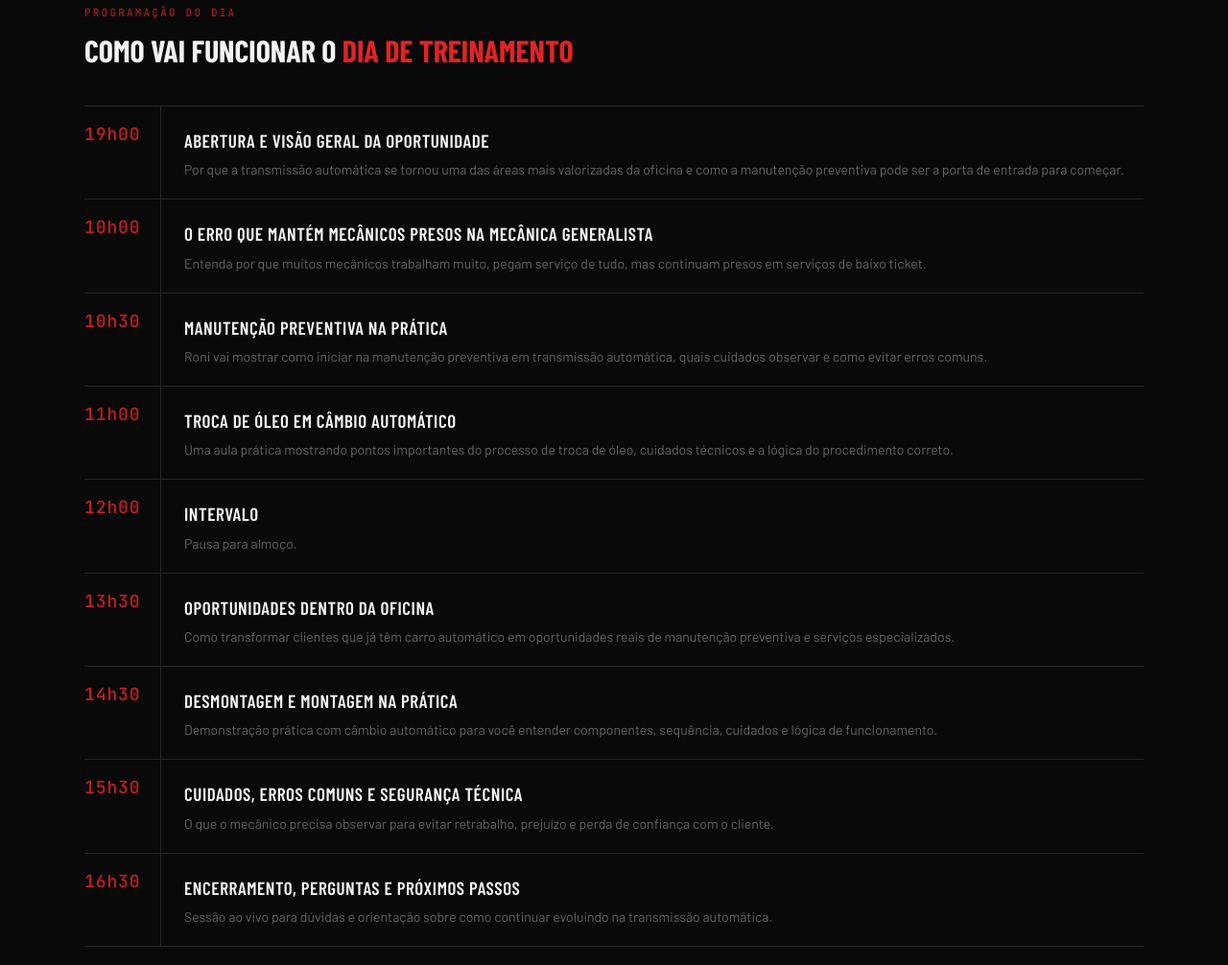
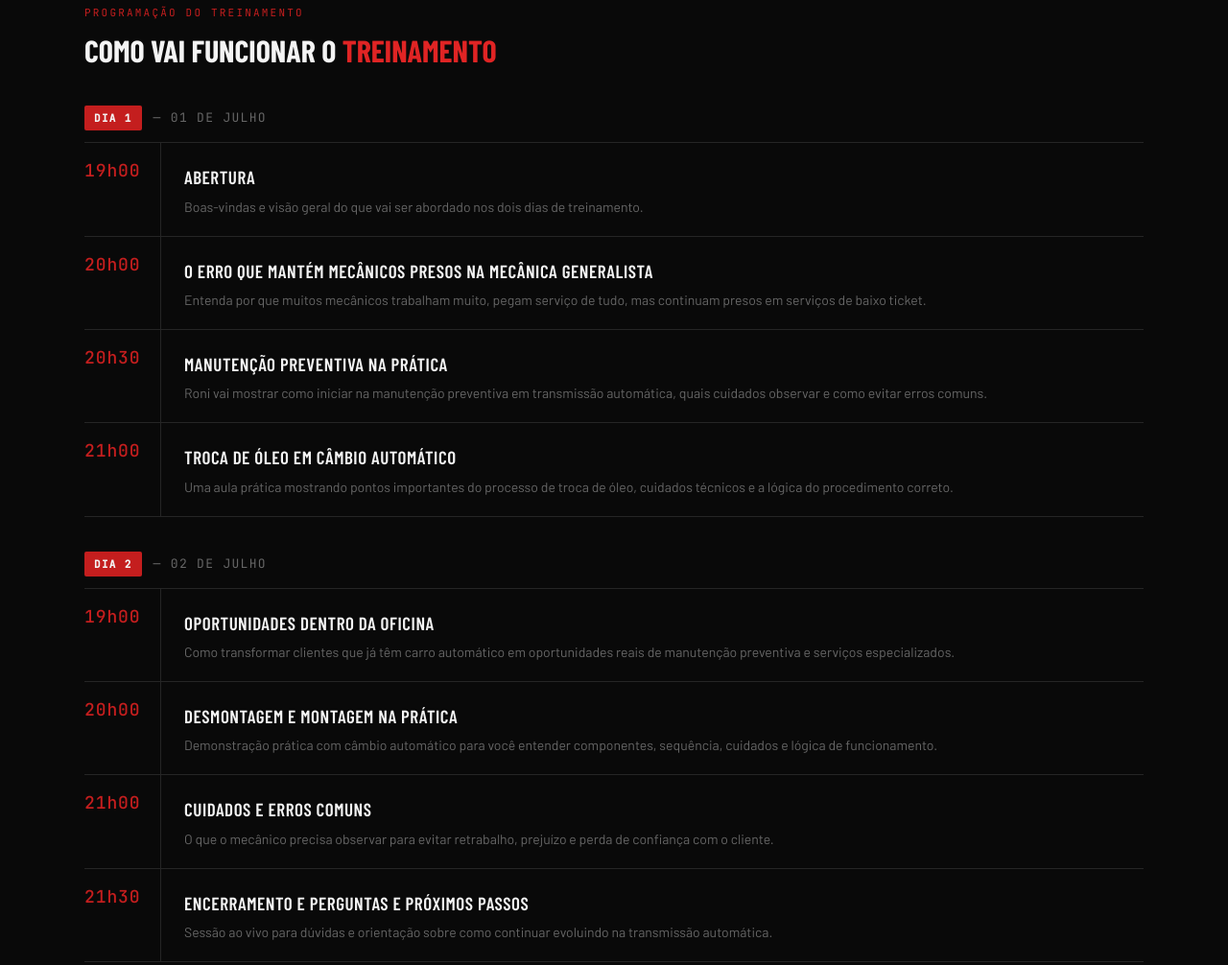
Before and after one commit to agencialacodigital/treinamento-transmissao, a plain HTML site: page index.html in a window 1280 px wide. Shown: the part 4214-5220 px from the top of the page at 96% size. Drawn offline with nearby package versions, Linux system fonts and the light colour scheme; a script that the page names is missing; a web font is replaced by a local one.

Commit message:
feat: programação dividida em Dia 1 e Dia 2 (01 e 02 de julho)

```diff
--- a/index.html
+++ b/index.html
@@ -518,6 +518,22 @@ section{padding:80px 0}
   margin-top:14px;line-height:1.5
 }
 
+
+/* Timeline day label */
+.timeline-day-label{
+  display:flex;align-items:center;gap:12px;
+  margin:36px 0 12px;
+  font-family:var(--mono);font-size:13px;letter-spacing:.1em;
+  text-transform:uppercase;color:var(--g400)
+}
+.timeline-day-label:first-of-type{margin-top:8px}
+.timeline-day-tag{
+  background:var(--red);color:var(--white);
+  font-family:var(--mono);font-size:11px;font-weight:700;
+  letter-spacing:.12em;text-transform:uppercase;
+  padding:4px 10px;border-radius:2px
+}
+
 </style>
 <!-- Meta Pixel Code -->
 <script>
@@ -755,73 +771,79 @@ src="https://www.facebook.com/tr?id=747485906603292&ev=PageView&noscript=1"
 <!-- SCHEDULE -->
 <section class="schedule">
   <div class="container">
-    <span class="section-label reveal">Programação do dia</span>
-    <h2 class="schedule__headline reveal">Como vai funcionar o <em>dia de treinamento</em></h2>
+    <span class="section-label reveal">Programação do treinamento</span>
+    <h2 class="schedule__headline reveal">Como vai funcionar o <em>treinamento</em></h2>
+
+    <!-- DIA 1 -->
+    <div class="timeline-day-label reveal">
+      <span class="timeline-day-tag">Dia 1</span> — 01 de julho
+    </div>
     <div class="timeline reveal">
       <div class="timeline-item">
         <div class="timeline-time">19h00</div>
         <div class="timeline-content">
-          <div class="timeline-title">Abertura e visão geral da oportunidade</div>
-          <div class="timeline-desc">Por que a transmissão automática se tornou uma das áreas mais valorizadas da oficina e como a manutenção preventiva pode ser a porta de entrada para começar.</div>
+          <div class="timeline-title">Abertura</div>
+          <div class="timeline-desc">Boas-vindas e visão geral do que vai ser abordado nos dois dias de treinamento.</div>
         </div>
       </div>
       <div class="timeline-item">
-        <div class="timeline-time">10h00</div>
+        <div class="timeline-time">20h00</div>
         <div class="timeline-content">
           <div class="timeline-title">O erro que mantém mecânicos presos na mecânica generalista</div>
           <div class="timeline-desc">Entenda por que muitos mecânicos trabalham muito, pegam serviço de tudo, mas continuam presos em serviços de baixo ticket.</div>
         </div>
       </div>
       <div class="timeline-item">
-        <div class="timeline-time">10h30</div>
+        <div class="timeline-time">20h30</div>
         <div class="timeline-content">
           <div class="timeline-title">Manutenção preventiva na prática</div>
           <div class="timeline-desc">Roni vai mostrar como iniciar na manutenção preventiva em transmissão automática, quais cuidados observar e como evitar erros comuns.</div>
         </div>
       </div>
       <div class="timeline-item">
-        <div class="timeline-time">11h00</div>
+        <div class="timeline-time">21h00</div>
         <div class="timeline-content">
           <div class="timeline-title">Troca de óleo em câmbio automático</div>
           <div class="timeline-desc">Uma aula prática mostrando pontos importantes do processo de troca de óleo, cuidados técnicos e a lógica do procedimento correto.</div>
         </div>
       </div>
+    </div>
+
+    <!-- DIA 2 -->
+    <div class="timeline-day-label reveal">
+      <span class="timeline-day-tag">Dia 2</span> — 02 de julho
+    </div>
+    <div class="timeline reveal">
       <div class="timeline-item">
-        <div class="timeline-time">12h00</div>
-        <div class="timeline-content">
-          <div class="timeline-title">Intervalo</div>
-          <div class="timeline-desc">Pausa para almoço.</div>
-        </div>
-      </div>
-      <div class="timeline-item">
-        <div class="timeline-time">13h30</div>
+        <div class="timeline-time">19h00</div>
         <div class="timeline-content">
           <div class="timeline-title">Oportunidades dentro da oficina</div>
           <div class="timeline-desc">Como transformar clientes que já têm carro automático em oportunidades reais de manutenção preventiva e serviços especializados.</div>
         </div>
       </div>
       <div class="timeline-item">
-        <div class="timeline-time">14h30</div>
+        <div class="timeline-time">20h00</div>
         <div class="timeline-content">
           <div class="timeline-title">Desmontagem e montagem na prática</div>
           <div class="timeline-desc">Demonstração prática com câmbio automático para você entender componentes, sequência, cuidados e lógica de funcionamento.</div>
         </div>
       </div>
       <div class="timeline-item">
-        <div class="timeline-time">15h30</div>
+        <div class="timeline-time">21h00</div>
         <div class="timeline-content">
-          <div class="timeline-title">Cuidados, erros comuns e segurança técnica</div>
+          <div class="timeline-title">Cuidados e erros comuns</div>
           <div class="timeline-desc">O que o mecânico precisa observar para evitar retrabalho, prejuízo e perda de confiança com o cliente.</div>
         </div>
       </div>
       <div class="timeline-item">
-        <div class="timeline-time">16h30</div>
+        <div class="timeline-time">21h30</div>
         <div class="timeline-content">
-          <div class="timeline-title">Encerramento, perguntas e próximos passos</div>
+          <div class="timeline-title">Encerramento e perguntas e próximos passos</div>
           <div class="timeline-desc">Sessão ao vivo para dúvidas e orientação sobre como continuar evoluindo na transmissão automática.</div>
         </div>
       </div>
     </div>
+
   </div>
 </section>
 
```
